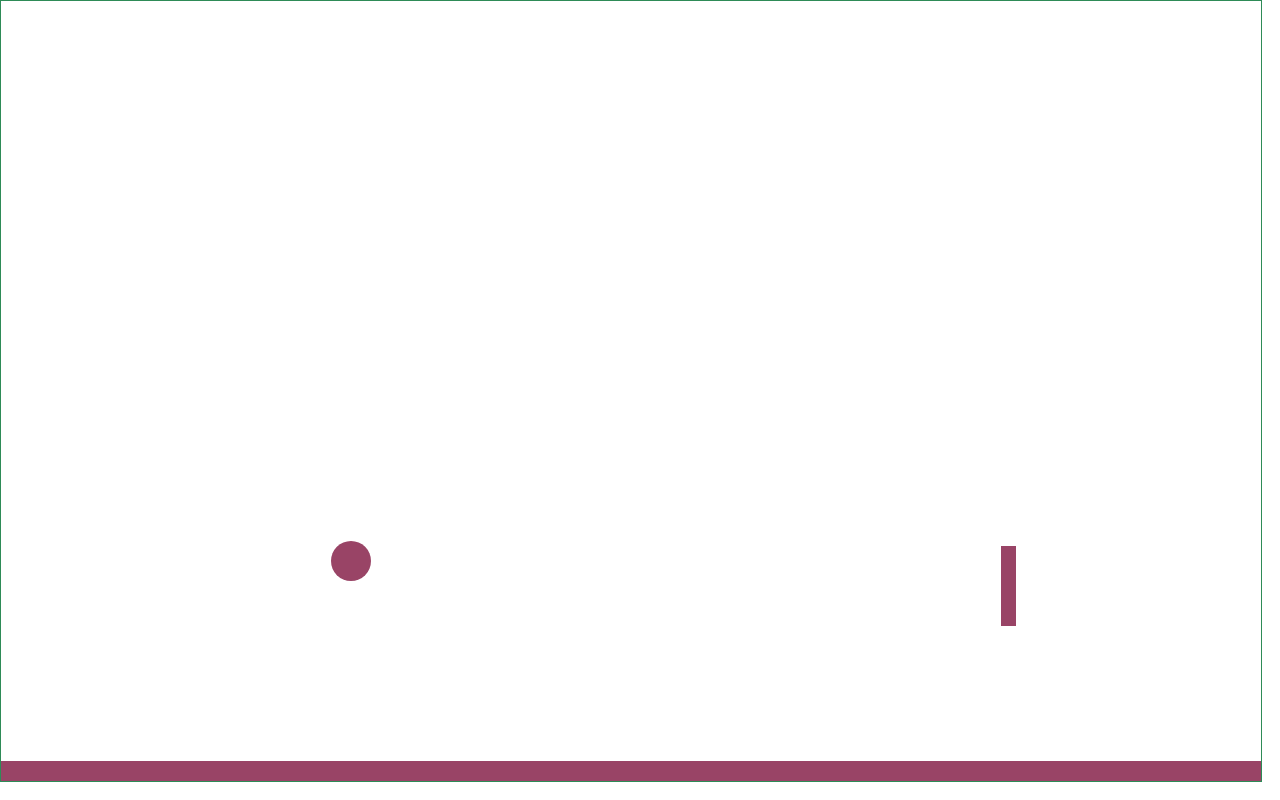
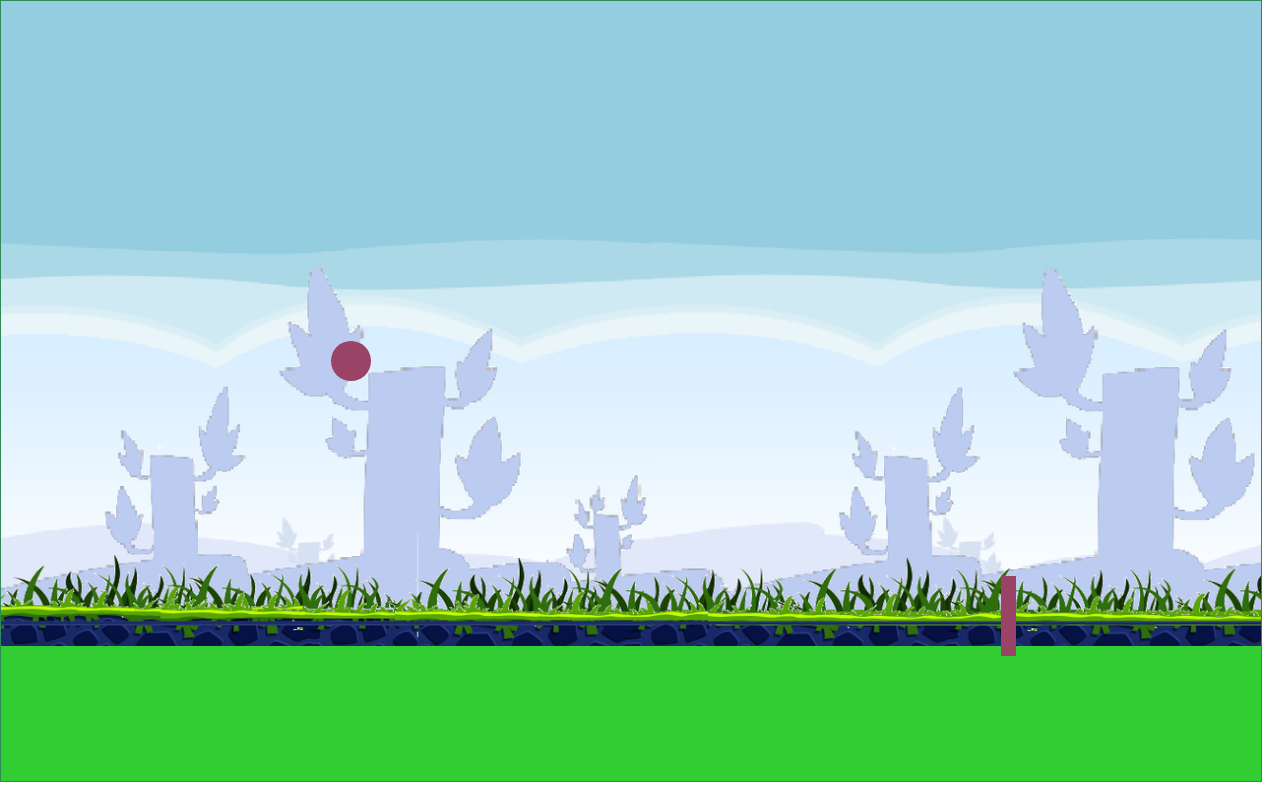
Before and after one commit to bigyaa/angry-birds, a plain HTML site: page index.html in a window 1280 px wide. Drawn offline with Linux system fonts and the light colour scheme.

Commit message:
Add background and minor updates

```diff
--- a/index.html
+++ b/index.html
@@ -17,7 +17,7 @@
   <script src="js/utils.js"></script>
   <script src="js/Projectile.js"></script>
   <script src="js/InputHandler.js"></script>
-  <script src="js/Wood.js"></script>
+  <script src="js/Rectangle.js"></script>
   <script src="js/Bird.js"></script>
   <script src="js/index.js"></script>
 </body>
--- a/js/Bird.js
+++ b/js/Bird.js
@@ -38,5 +38,6 @@ class Bird {
   launch() {
     this.position.x += projectile.horizontalDisplacement();
     this.position.y += projectile.verticalDisplacement();
+    console.log(this.position.x, this.position.y);
   }
 }
--- a/js/InputHandler.js
+++ b/js/InputHandler.js
@@ -20,9 +20,33 @@ class InputHandler {
           break;
 
         case 32:
-          gameLoop();
+          bird.launch();
           break;
       };
     });
+
+    // document.addEventListener('keyup', event => {
+    //   switch (event.keyCode) {
+    //     case 37:
+    //       bird.shiftLeft();
+    //       break;
+
+    //     case 38:
+    //       bird.shiftUp();
+    //       break;
+
+    //     case 39:
+    //       bird.shiftRight();
+    //       break;
+
+    //     case 40:
+    //       bird.shiftDown();
+    //       break;
+
+    //     case 32:
+    //       gameLoop();
+    //       break;
+    //   };
+    // });
   }
 }
--- a/js/Projectile.js
+++ b/js/Projectile.js
@@ -4,46 +4,51 @@ class Projectile {
       x: initialPosX,
       y: initialPosY,
     };
+
     this.position = {
       x: finalPosX,
       y: finalPosY,
     };
-    this.angle = /* getTrajectoryAngle(this.initialPosition.x, this.initialPosition.y, this.position.x, this.position.y) */Math.PI * 45 / 180;
+
+    this.angle = /* getTrajectoryAngle(this.initialPosition.x, this.initialPosition.y, this.position.x, this.position.y) */Math.PI * 15 / 180;
 
     this.time = 0.2;
-    this.initialVelocity = 2;
+    this.initialVelocity = 9;
     this.maxHeightPos;
 
     // H=(usin0)2/(2g)
     this.maxHeight = (Math.pow(this.initialVelocity * Math.sin(this.angle)), 2) / (2 * GRAVITY);
+    console.log(this.maxHeight);
 
     this.maxRange = Math.pow(this.initialVelocity, 2) * Math.sin(2 * this.angle) / GRAVITY;
+    console.log(this.maxRange);
+
+    this.maxHeightPos = {
+      x: this.maxRange / 2 + this.position.x,
+      y: this.position.y - this.maxHeight,
+    }
+    console.log(this.maxHeightPos);
   }
 
 
   changeDirection() {
-    this.maxHeightPos = {
-      x: this.maxRange / 2 + this.initialPosition.x,
-      y: this.initialPosition.y - this.maxHeight,
-    }
-
-    if (this.position.x === this.maxHeightPos.x && this.position.y === this.maxHeightPos.y) {
-      direction = 1;
-    }
+    if (this.position.x >= this.maxHeightPos.x) { return true; } else { return false; }
   }
 
   // y=usin0t+(1/2)gt2
   verticalDisplacement() {
-    this.changeDirection();
-    if (this.direction === 0) {
+    if (this.changeDirection() == false) {
       return (this.initialVelocity * Math.sin(this.angle) * this.time) - (0.5 * GRAVITY * Math.pow(this.time, 2));
     } else {
-      return (this.initialVelocity * Math.sin(this.angle) * this.time) + (0.5 * GRAVITY * Math.pow(this.time, 2));
+      console.log(this.initialVelocity * Math.sin(this.angle) * this.time) + (0.5 * GRAVITY * Math.pow(this.time, 2));
+
+      return (this.initialVelocity * Math.sin(this.angle) * this.time) + (0.5 * GRAVITY * Math.pow(this.time, 2) - 1);
     }
   }
 
   // x=ucos0t
   horizontalDisplacement() {
+    // console.log(this.initialVelocity * Math.cos(this.angle) * this.time);
     return (this.initialVelocity * Math.cos(this.angle) * this.time);
   }
 }
--- /dev/null
+++ b/js/Rectangle.js
@@ -0,0 +1,49 @@
+class Rectangle {
+  constructor(posX, posY, width, height, color = '#BF6') {
+    this.height = height;
+    this.width = width;
+    this.position = {
+      x: posX,
+      y: posY,
+    }
+    this.color = color;
+
+    /*
+    (firstPoint)---------------(secondPoint)
+            |                         |
+            |                         |
+            |                         |
+            |                         |
+    (fourthPoint)-------------(thirdPoint)
+       */
+    this.vertices = {
+      firstPoint: {
+        x: this.position.x,
+        y: this.position.y,
+      },
+      secondPoint: {
+        x: this.position.x + this.width,
+        y: this.position.y,
+      },
+      thirdPoint: {
+        x: this.position.x + this.width,
+        y: this.position.y + this.height,
+      },
+      fourthPoint: {
+        x: this.position.x,
+        y: this.position.y + this.height,
+      },
+    }
+  }
+
+  show(context) {
+    context.fillStyle = this.color;
+    context.fillRect(this.position.x, this.position.y, this.width, this.height);
+  }
+
+  detectBirdCollision(...birdArgs) {
+    //     for (bird in birdArgs) {
+    //       if (bird.position.x)
+    // }
+  }
+}
--- a/js/Wood.js
+++ /dev/null
@@ -1,16 +0,0 @@
-class Wood {
-  constructor(posX, posY, width, height) {
-    this.height = height;
-    this.width = width;
-    this.position = {
-      x: posX,
-      y: posY,
-    }
-    this.color = '#946';
-  }
-
-  show(context) {
-    context.fillStyle = this.color;
-    context.fillRect(this.position.x, this.position.y, this.width, this.height);
-  }
-}
--- a/js/constants.js
+++ b/js/constants.js
@@ -7,5 +7,4 @@ canvas.height = GAME_HEIGHT;
 const GRAVITY = 10;
 
 var initialBirdX = 350;
-var initialBirdY = 560;
-var direction = 0;
+var initialBirdY = 360;
--- a/js/index.js
+++ b/js/index.js
@@ -1,25 +1,25 @@
 var canvas = document.getElementById('canvas');
 var context = canvas.getContext('2d');
 
-var ground = new Wood(0, GAME_HEIGHT - 20, GAME_WIDTH, GAME_HEIGHT - 20);
-var obstacle = new Wood(1000, 545, 15, 80);
+var ground = new Rectangle(0, GAME_HEIGHT - 135, GAME_WIDTH, GAME_HEIGHT - 20, '#32CD32');
+var obstacle = new Rectangle(1000, GAME_HEIGHT - 205, 15, 80, '#946');
 var projectile = new Projectile(initialBirdX, initialBirdY, 100, 590);
 var bird = new Bird(initialBirdX, initialBirdY, 20, projectile);
 
 new InputHandler(bird, gameLoop);
 
-function game() {
+var background = new Image();
+background.src = "./images/background.png";
+
+function gameLoop() {
   context.clearRect(0, 0, GAME_WIDTH, GAME_HEIGHT);
+  context.drawImage(background, 0, 0, GAME_WIDTH, GAME_HEIGHT);
   ground.show(context);
   obstacle.show(context);
   bird.show(context);
-  bird.launch();
-}
-
-function gameLoop() {
-  game();
+  // bird.launch();
 
   requestAnimationFrame(gameLoop);
 }
 
-game();
+gameLoop();
```
